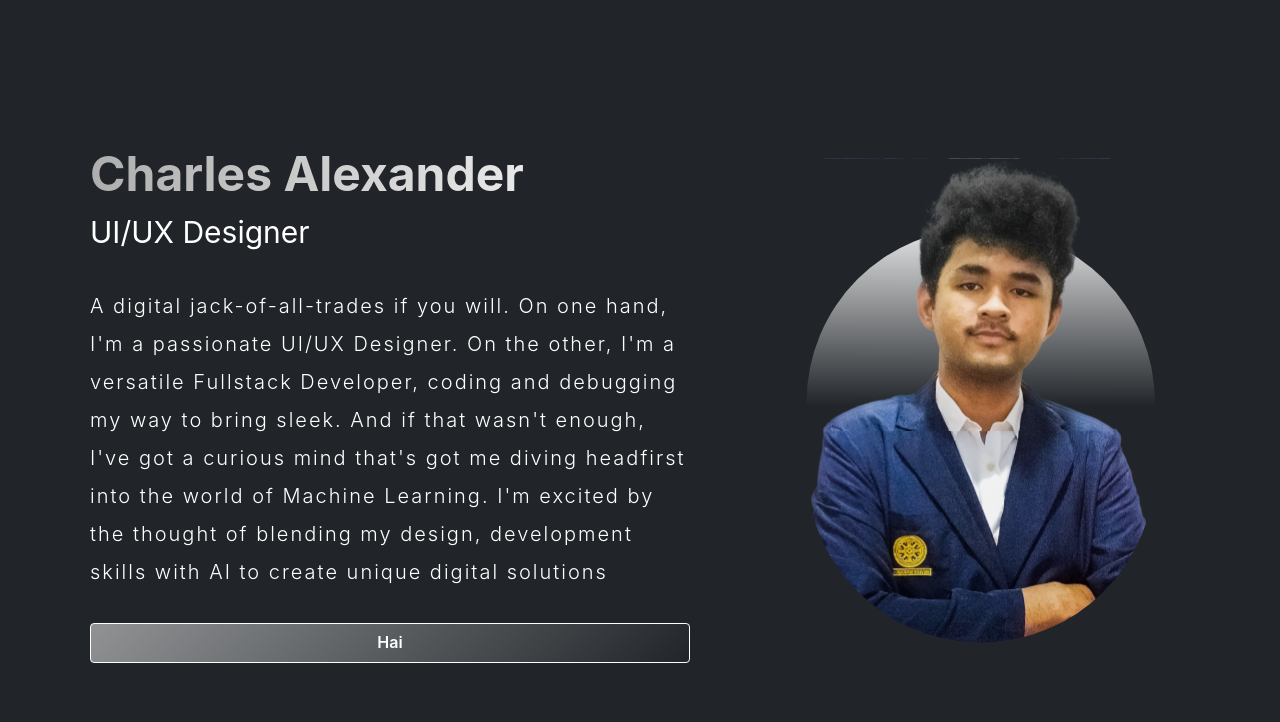
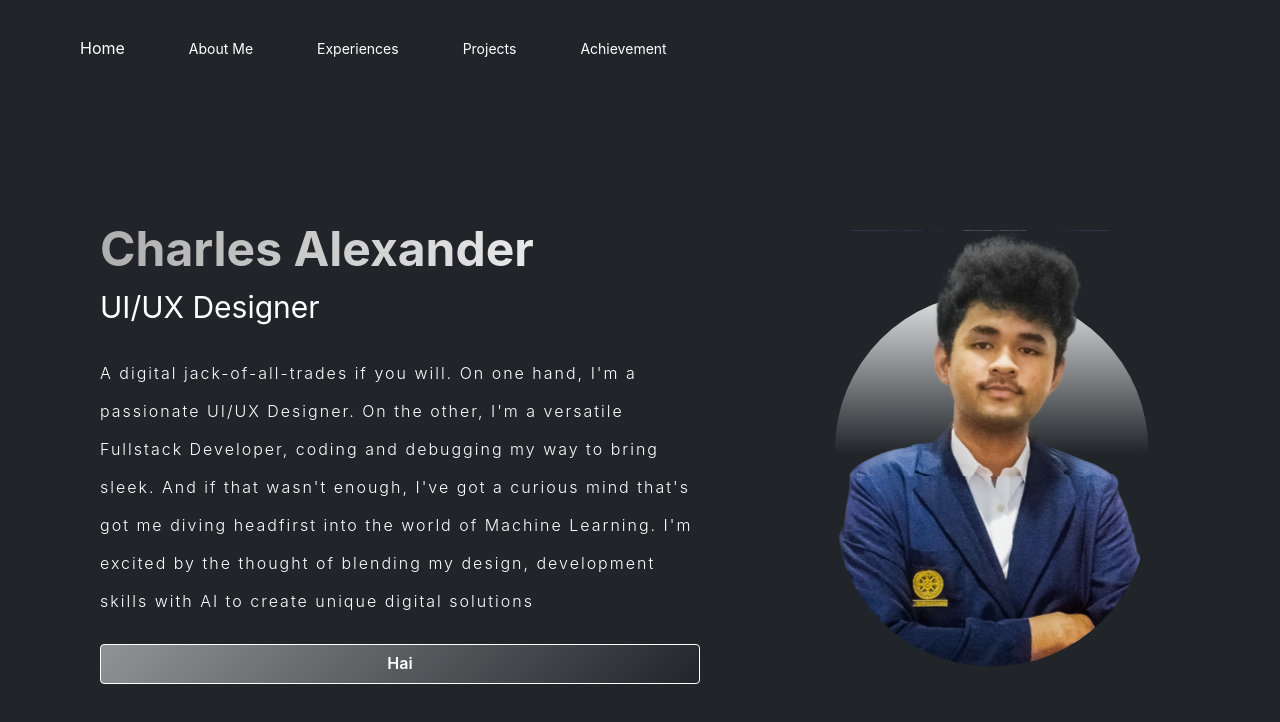
Before and after one commit to alxdrr/portfolio, a React (Vite) app: page / in a window 1280 px wide. Shown: the top 722 px of the page. Built offline with nearby package versions, Linux system fonts and the light colour scheme.

Commit message:
finish hero & navbar

```diff
--- a/src/App.jsx
+++ b/src/App.jsx
@@ -6,7 +6,7 @@ function App() {
   return (
     <Flex backgroundColor="#212529" w="100vw" h="100vh">
       <Flex w="100vw" maxW="1440px" m="auto" flexDir="column" justify="start" align="center" h="100vh" mt={0}>
-        {/* <Navbar /> */}
+        <Navbar />
         <Hero />
       </Flex>
     </Flex>
--- a/src/components/hero.jsx
+++ b/src/components/hero.jsx
@@ -6,7 +6,7 @@ function Navbar() {
     <Flex height="100%" w="100%" maxW="1440" gap={16} align="center" justify="start" px={{ base: 6, md: 6, lg: 10 }} py={5}>
       {/* <Light></Light> */}
       <Flex align="center" justify="space-around" flexDir="row">
-        <Flex flexDir="column" maxW={{ base: "100%", md: "50%" }} gap={8}>
+        <Flex flexDir="column" maxW={{ base: "100%", md: "50%" }} gap={{ md: 6, xl: 6 }}>
           <Flex flexDir="column">
             <Text color="white" bgGradient="linear(to-l, #FFFFFF, #AEAEAE)" bgClip="text" fontSize={{ base: "3xl", md: "4xl", lg: "5xl" }} fontWeight="bold">
               Charles Alexander
@@ -22,7 +22,7 @@ function Navbar() {
           <Button>Hai</Button>
         </Flex>
 
-        <Box width={{ md: 240, lg: 320, xl: 400 }} display={{ base: "none", md: "inline" }}>
+        <Box width={{ md: 240, lg: 320, xl: 360 }} display={{ base: "none", md: "inline" }}>
           <Image h="100%" objectFit="fit" src={heroImage} alt="Profile Picture" />
         </Box>
       </Flex>
--- a/src/components/navbar.jsx
+++ b/src/components/navbar.jsx
@@ -1,9 +1,9 @@
 import { Flex, Text } from "@chakra-ui/react";
 function Navbar() {
   return (
-    <Flex w="100%" maxW="1440" gap={16} align="center" justify="start" px={20} py={9}>
+    <Flex w="100%" maxW="1440" gap={16} align="center" justify="start" px={20} py={{ base: 6, lg: 9 }} display={{ base: "none", md: "flex" }}>
       <a href="">
-        <Text color="white" fontSize="sm">
+        <Text color="white" fontSize={{ base: "md" }}>
           Home
         </Text>
       </a>
--- a/src/main.jsx
+++ b/src/main.jsx
@@ -69,7 +69,7 @@ const theme = extendTheme({
       letterSpacing: "-2%",
     },
     p: {
-      fontSize: { base: "12px", md: "16px", lg: "20px" },
+      fontSize: { base: "12px", md: "16px" },
       fontWeight: "light",
       lineHeight: { base: "24px", md: "28px", lg: "38px" },
       letterSpacing: "2px",
```
